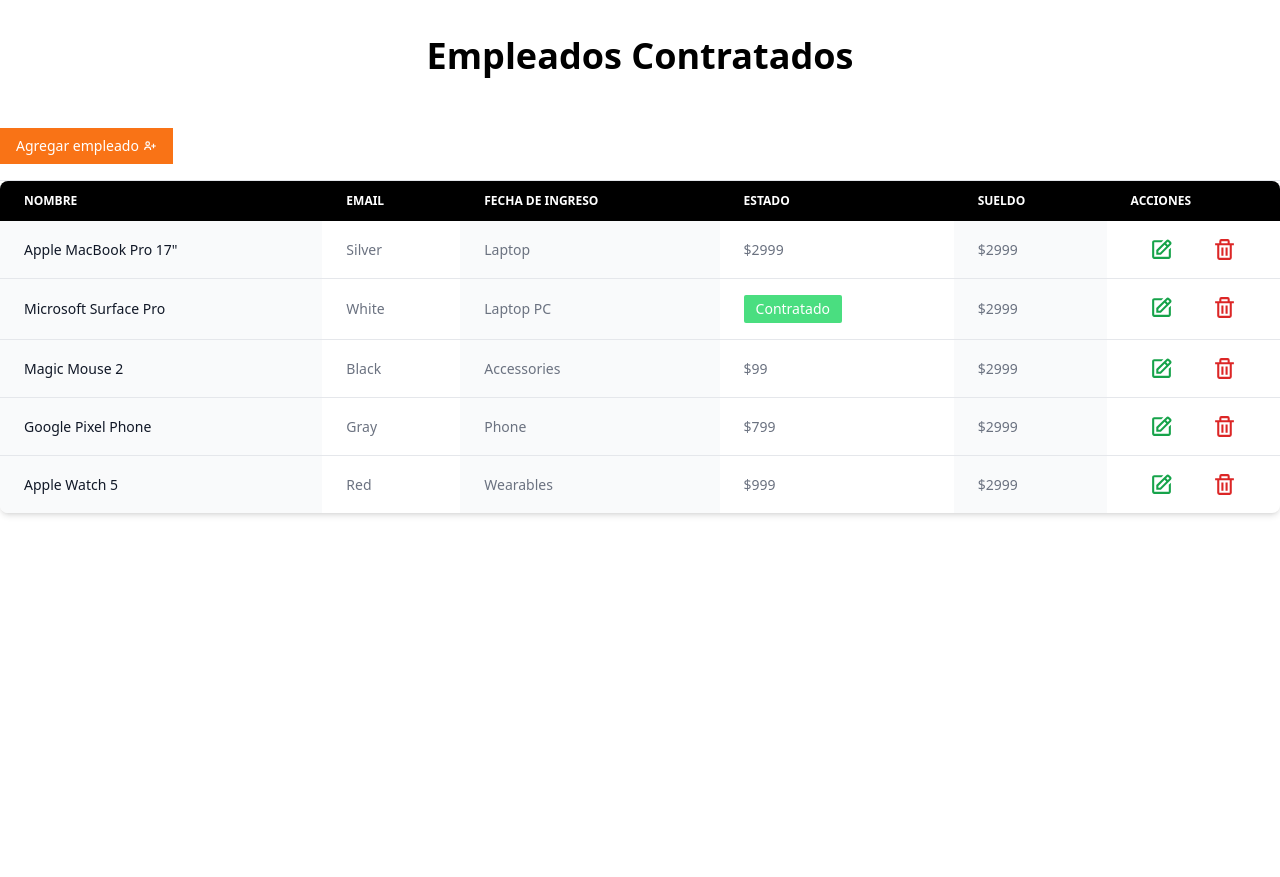
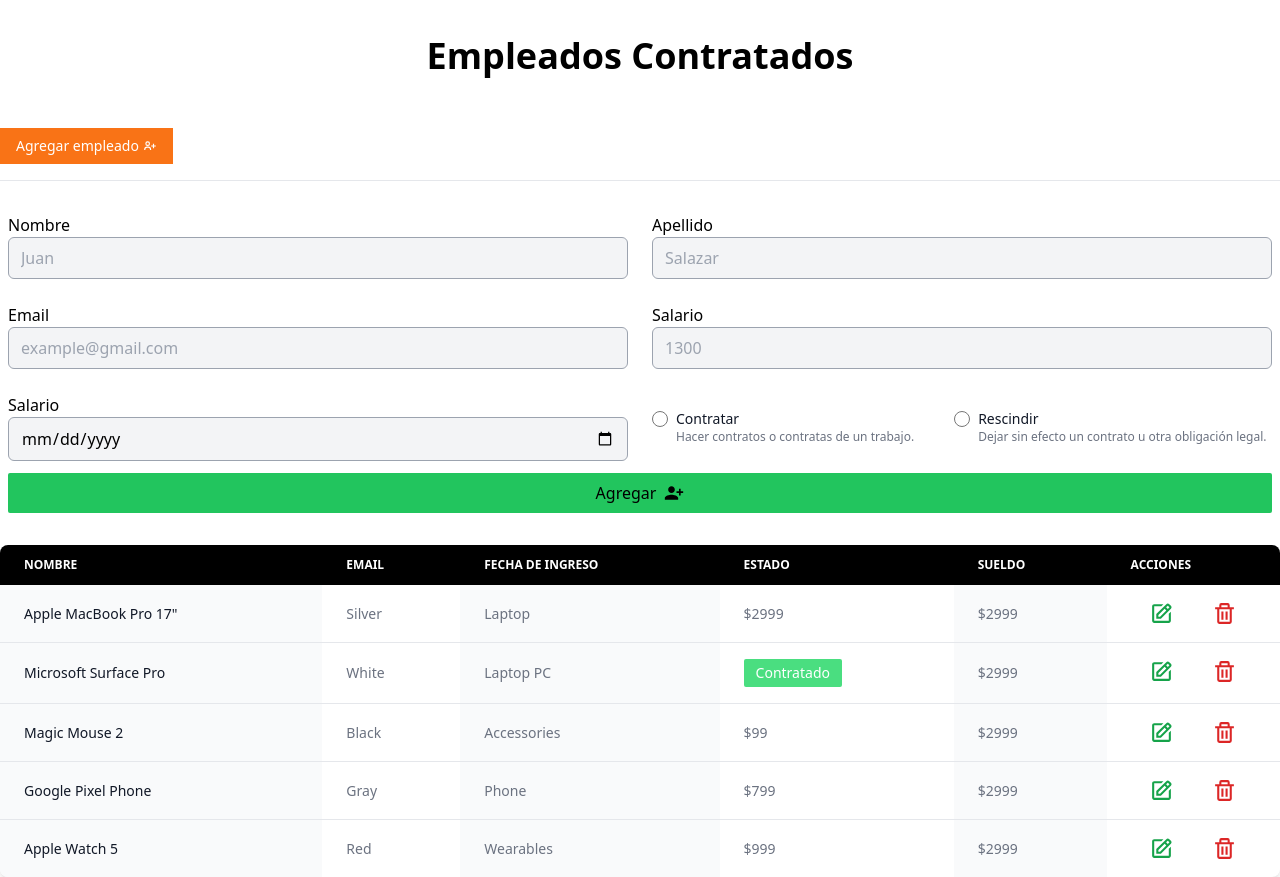
Before and after one commit to coderito/empleados_contratados, a Next.js app: page / in a window 1280 px wide. Before the commit the page ends 800 px from the top, so only its background shows below. Built offline with nearby package versions, Linux system fonts and the light colour scheme.

Commit message:
importando form

```diff
--- a/src/app/page.js
+++ b/src/app/page.js
@@ -1,5 +1,7 @@
+
 import { BiUserPlus } from 'react-icons/bi'
 import Table from '../../components/table';
+import Form from '../../components/form'
 
 export default function Home() {
   return (
@@ -16,6 +18,9 @@
           </div>
         </div>
         <div className='container mx-auto'>
+          <div className='px-2 py-8'>
+            <Form />
+          </div>
           <Table />
         </div>
       </main>
```
